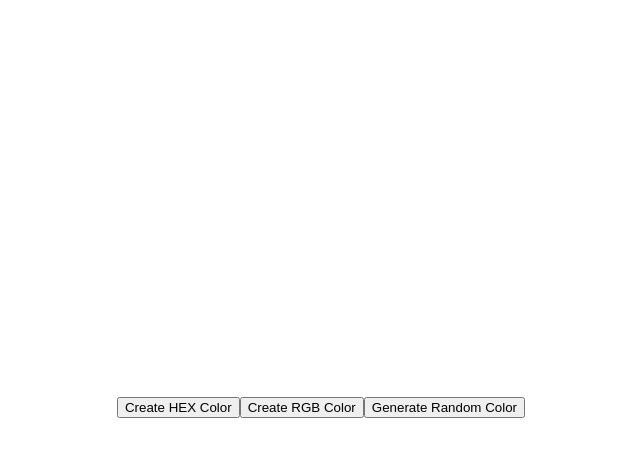
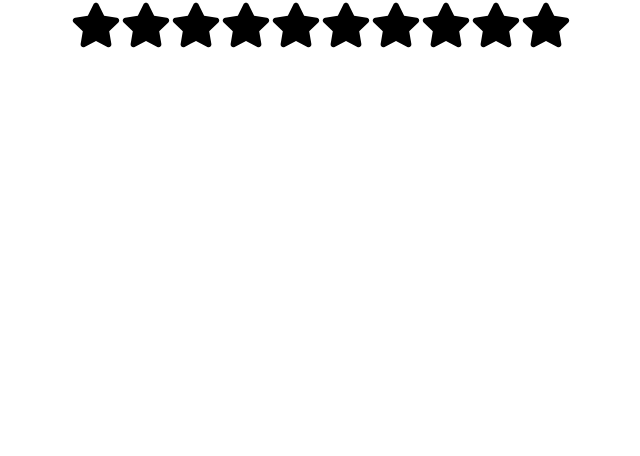
Before and after one commit to waledkarim/my, a React (Create React App) app: page / in a window 1280 px wide. Shown: the top 456 px of the page, without its empty margins (319-959 px from the left). Built offline with nearby package versions, Linux system fonts and the light colour scheme.

Commit message:
Created the Star-Rating Component
Did not add styling yet.

```diff
--- a/package.json
+++ b/package.json
@@ -8,6 +8,7 @@
     "@testing-library/user-event": "^13.5.0",
     "react": "^18.3.1",
     "react-dom": "^18.3.1",
+    "react-icons": "^5.3.0",
     "react-scripts": "5.0.1",
     "web-vitals": "^2.1.4"
   },
--- a/src/App.js
+++ b/src/App.js
@@ -1,13 +1,16 @@
 import './App.css';
 import Accordion from './components/accordion';
 import RandomColor from './components/random-color';
+import StarRating from './components/star-rating';
 
 function App() {
   return (
     <div className="App">
       {/* <Accordion /> */}
 
-      <RandomColor />
+      {/* <RandomColor /> */}
+
+      <StarRating noOfStarts={10} />
 
 
     </div>
--- /dev/null
+++ b/src/components/star-rating/index.jsx
@@ -0,0 +1,41 @@
+import React, { useState } from "react";
+import { FaStar } from "react-icons/fa";
+import './styles.css';
+
+function StarRating({noOfStarts = 5}){
+
+    const [rating, setRating] = useState(0);
+    const [hover, setHover] = useState();
+
+    function handleClick(getCurrentIndex){
+        setRating(getCurrentIndex);
+    }
+
+    function handleMouseEnter(getCurrentIndex){
+        setHover(getCurrentIndex);
+    }
+
+    console.log(rating);
+    console.log(hover);
+
+
+    return(
+        <div className="star-rating">
+            {[...Array(noOfStarts)].map((_, index)=> {
+
+                 index += 1;
+
+                 return <FaStar
+                 className={index <= (hover || rating) ? "active" : "inactive"}
+                 key={index}
+                 onClick={() => handleClick(index)}
+                 onMouseMove={() => handleMouseEnter(index)}
+                 size={50}
+                />
+
+            })}
+        </div>
+    )
+}
+
+export default StarRating;
--- /dev/null
+++ b/src/components/star-rating/styles.css
@@ -0,0 +1,9 @@
+
+
+.active {
+    color: #fff700;
+}
+
+.inactive {
+    color: #000000;
+}
```
Also changed, not shown: 1 other file (tests, documents, lock files or other folders).
